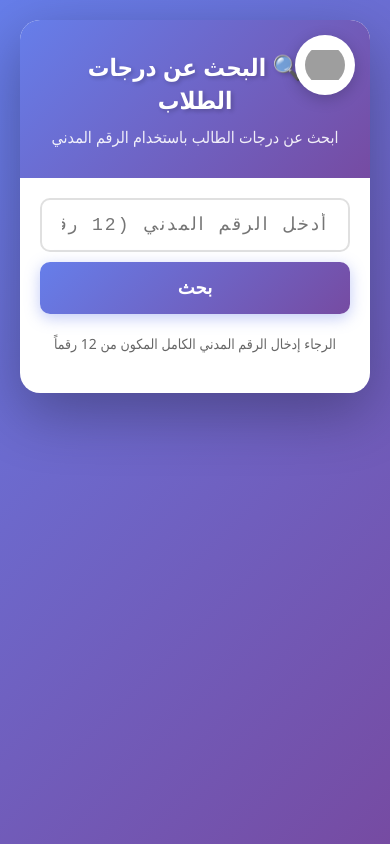
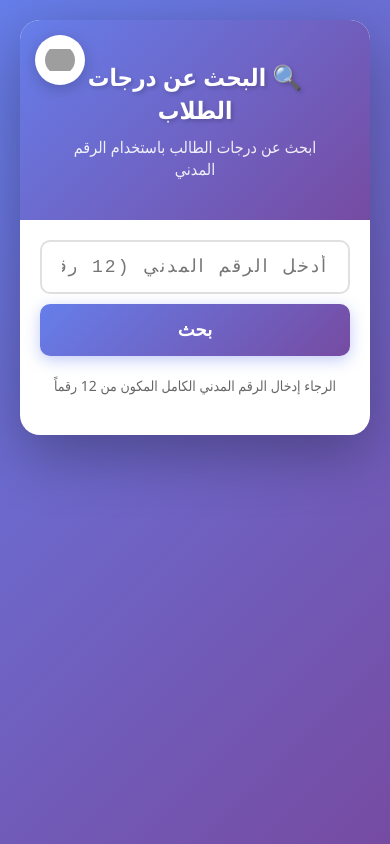
Before and after one commit to waleedalmatroud/seraj, a plain HTML site: page index.html in a window 390 px wide. Drawn offline with Linux system fonts and the light colour scheme; grey boxes are pictures that could not be loaded.

Commit message:
Update index.html

```diff
--- a/index.html
+++ b/index.html
@@ -31,7 +31,7 @@
         .header {
             background: linear-gradient(135deg, #667eea 0%, #764ba2 100%);
             color: white;
-            padding: 30px;
+            padding: 40px;
             text-align: center;
             position: relative;
         }
@@ -39,9 +39,9 @@
         .header-logo {
             position: absolute;
             top: 20px;
-            right: 20px;
-            width: 80px;
-            height: 80px;
+            left: 20px;
+            width: 120px;
+            height: 120px;
             object-fit: contain;
             background: white;
             padding: 10px;
@@ -303,10 +303,10 @@
             }
 
             .header-logo {
-                width: 60px;
-                height: 60px;
+                width: 50px;
+                height: 50px;
                 top: 15px;
-                right: 15px;
+                left: 15px;
             }
 
             .search-section {
```
